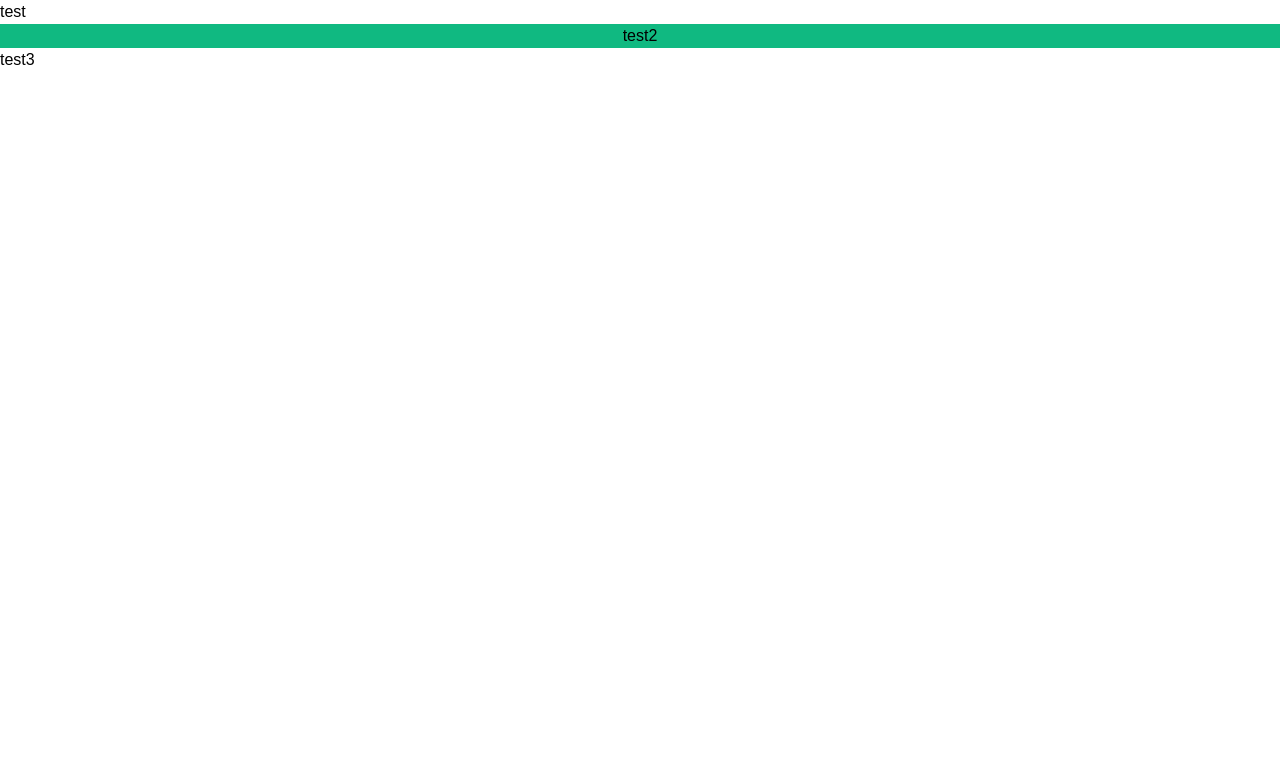
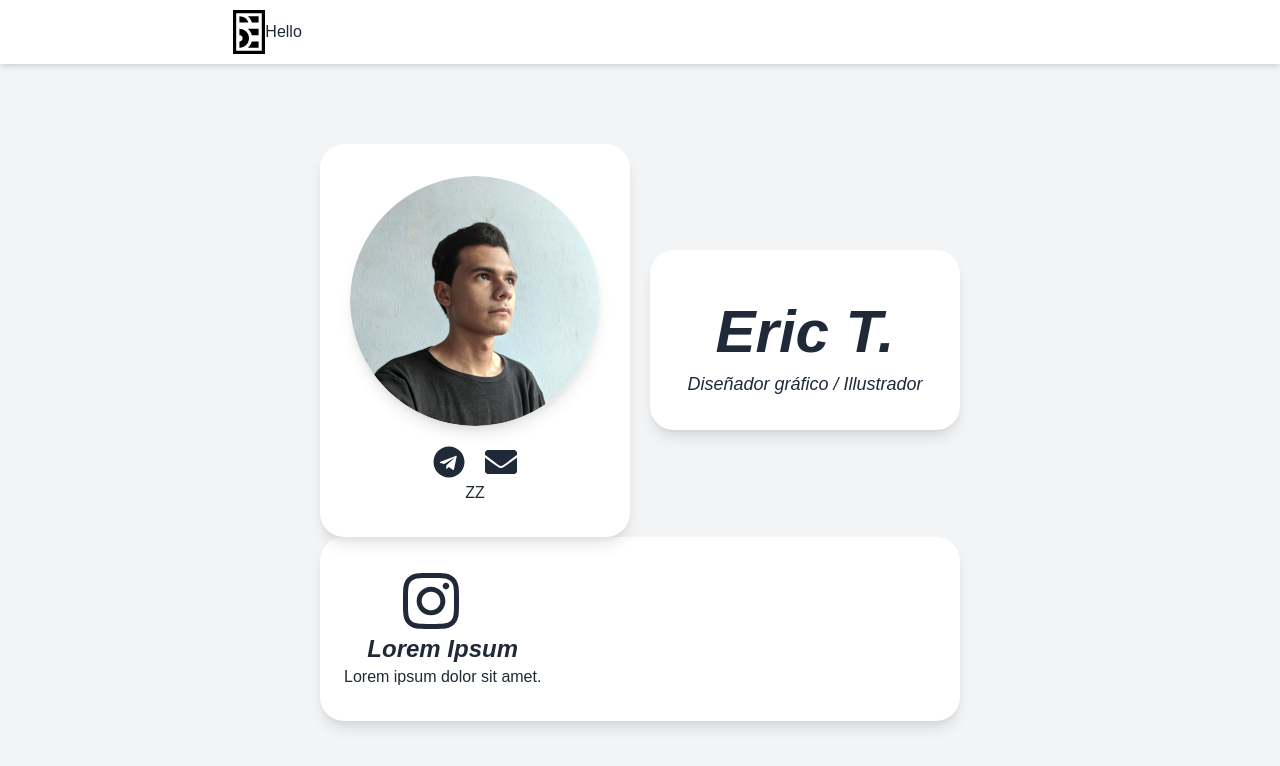
Before and after one commit to SimplyEr1c/simplyer1cportfolio, a React (Create React App) app: page / in a window 1280 px wide. Shown: the top 766 px of the page. Built offline with nearby package versions, Linux system fonts and the light colour scheme.

Commit message:
Mayor Overhaul in progress...

```diff
--- a/public/index.html
+++ b/public/index.html
@@ -1,5 +1,5 @@
 <!DOCTYPE html>
-<html lang="en">
+<html lang="es">
   <head>
     <meta charset="utf-8" />
     <link rel="icon" href="%PUBLIC_URL%/favicon.ico" />
--- a/src/App.js
+++ b/src/App.js
@@ -1,5 +1,4 @@
 
-import Buttons from './components/buttons'
 import Me from './components/me'
 import Navbar from "./components/navbar"
 import './app.css'
@@ -8,10 +7,9 @@ import './app.css'
 
 function App() {
   return (
-    <div className="App">
-      <Navbar />
-      <Me />
-      <Buttons />
+    <div className="App h-screen flex flex-col justify-between bg-gray-100 dark:bg-gray-800 text-gray-800 dark:text-white">
+        <Navbar />
+        <Me />
     </div>
   );
 }
--- /dev/null
+++ b/src/components/button.js
@@ -0,0 +1,25 @@
+import React from 'react';
+import { FontAwesomeIcon } from "@fortawesome/react-fontawesome";
+import {
+    faArtstation,
+    faInstagram,
+    faBehance,
+} from "@fortawesome/free-brands-svg-icons";
+
+
+function Button({title, link, faIcon, description }) {
+    return (
+            <div className="bg-white dark:bg-gray-900 py-8 rounded-3xl shadow-lg flex items-center text-center">
+                <a href="#" className="">
+                <FontAwesomeIcon icon={faInstagram} size="4x" />
+                <div className="ml-6">
+                    <h1 className="text-2xl font-bold italic">Lorem Ipsum</h1>
+                    <p>Lorem ipsum dolor sit amet.</p>
+                </div>
+            </a>
+            </div>
+
+    )
+}
+
+export default Button;
--- a/src/components/buttons.js
+++ b/src/components/buttons.js
@@ -5,24 +5,32 @@ import {
     faInstagram,
     faBehance,
 } from "@fortawesome/free-brands-svg-icons";
+import Button from "./button"
+
+const buttonsData = [
+    {
+        id: 1,
+        title: "Artstation",
+        link: "https://simplyer1c.artstation.com",
+        faIcon: "faArtstation",
+        description: "3D Art"
+    },
+
+    {
+        id: 2,
+        title: "Instagram",
+        link: "https://instagram.com/simplyer1c_art",
+        faIcon: "faInstagram",
+        description: "Brands, Drawings"
+    },
+];
 
 function Buttons() {
     return (
-        <h3>test3</h3>
-        // <div className="d-grid gap-3 d-sm-flex justify-content-sm-center animate__animated animate__fadeInUp animate__delay-2s">
-        //     <a href="https://simplyer1c.artstation.com" type="button" className="btn artstation btn-lg px-3 mx-sm-3 ">
-        //         <FontAwesomeIcon icon={faArtstation} size="2x" color="black" />
-        //         <div>3D Art</div>
-        //     </a>
-        //     <a href="https://www.instagram.com/simplyer1c_art/" type="button" className="btn insta btn-lg px-3 mx-sm-3 ">
-        //         <FontAwesomeIcon icon={faInstagram} size="2x" color="black" />
-        //         <div>Brands, 2D/3D</div>
-        //     </a>
-        //     <button href="" type="button" disabled className="btn behance btn-lg px-3 mx-sm-3">
-        //         <FontAwesomeIcon icon={faBehance} size="2x" color="black" />
-        //         <div>Soon.</div>
-        //     </button>
-        // </div>
+      <h1>
+          hi
+      </h1>
+
     )
 }
 
--- a/src/components/me.js
+++ b/src/components/me.js
@@ -1,21 +1,40 @@
 import React from 'react';
+import Buttons from './buttons'
+
 import er1mg from "../assets/Eric.png"
+import { FontAwesomeIcon } from "@fortawesome/react-fontawesome";
+import {
+  faEnvelope
+} from "@fortawesome/free-solid-svg-icons";
+import {
+  faTelegram,
+} from "@fortawesome/free-brands-svg-icons";
+import Button from './button';
+
 
 function Me(params) {
   return (
-    <h2 className="text-center bg-green-500">test2</h2>
-    // <div className=" my-5 text-center">
-    //   <img src={er1mg} height="250" alt="Er1c" className="d-block mx-auto mb-4 animate__animated animate__fadeInDown" />
-    //   <div className=" animate__animated animate__fadeInUp animate__delay-1s ">
-    //     <h3 className="display-3 fw-bold">Eric T.</h3>
-    //     <h6>AKA's SimplyEr1c</h6>
-    //     <div className="col-lg-6 mx-auto">
-    //       <p className="lead mb-4">Diseñador gráfico / Illustrador</p>
-    //     </div>
-    //   </div>
+    <div className="container w-1/2 m-auto h-auto">
+      <div className="grid gap-5 grid-cols-1 sm:grid-cols-2 text-center items-center">
 
-    // </div>
+        <div className="items-center py-8 rounded-3xl bg-white dark:bg-gray-900 shadow-lg">
+          <img src={er1mg} height="250" alt="Er1c" className="inline shadow-lg rounded-full " />
+          <div className="mt-5">
+            <a href="https://t.me/SimplyEr1c"> <FontAwesomeIcon icon={faTelegram} size="2x" className="mx-2 hover:text-blue-400 " /></a>
+            <a href="mailto:EricJTA@tuta.io"> <FontAwesomeIcon icon={faEnvelope} size="2x" className="mx-2" /></a>
+          </div>ZZ
+        </div>
+
+        <div className="items-center py-8 rounded-3xl bg-white dark:bg-gray-900 shadow-lg">
+          <h3 className="inline-block text-4xl sm:text-6xl font-bold italic mt-5 rounded-xl m-2">Eric T.</h3>
+          <p className="inline-block text-base sm:text-lg italic">Diseñador gráfico / Illustrador</p>
+        </div>
+
+      </div>
+
+      <Button />
+    </div>
   )
 }
 
-export default Me
+export default Me;
--- a/src/components/navbar.js
+++ b/src/components/navbar.js
@@ -1,43 +1,21 @@
 import React from 'react';
+import logoDark from '../assets/LogoDark.svg';
 import logo from '../assets/Logo.svg';
 
-import { FontAwesomeIcon } from "@fortawesome/react-fontawesome";
-import {
-    faEnvelope
-} from "@fortawesome/free-solid-svg-icons";
-import {
-    faTelegram,
-} from "@fortawesome/free-brands-svg-icons";
 
 function Navbar() {
     return (
-        <h1>test</h1>
-        // <nav className="navbar navbar-expand navbar-dark">
-        //     <div className="container">
-        //         <img src={logo} className="navbar-brand" alt="SE" height="64px" />
-        //         <button className="navbar-toggler" type="button" data-bs-toggle="collapse" data-bs-target="navbar"
-        //             aria-controls="navbar" aria-expanded="false" aria-label="Toggle navigation">
-        //             <span class="navbar-toggler-icon"></span>
-        //         </button>
-
-        //         <div className="collapse navbar-collapse" id="navbar">
-        //             <ul className="navbar-nav ms-auto mb-2 mb-lg-0">
-        //                 <li className="nav-item me-4">
-        //                     <a className="nav-link" href="https://t.me/SimplyEr1c">
-        //                         <FontAwesomeIcon icon={faTelegram} size="2x" color="black" />
-        //                     </a>
-        //                 </li>
-        //                 <li className="nav-item">
-        //                     <a className="nav-link" href="mailto:EricJTA@tuta.io">
-        //                         <FontAwesomeIcon icon={faEnvelope} size="2x" color="black" />
-        //                     </a>
-        //                 </li>
-        //             </ul>
-        //         </div>
-        //     </div>
-        // </nav>
+        <nav className="bg-white h-16 flex items-center shadow-md">
+            <div className="container px-5 mx-auto sm:w-4/6">
+                <div className="relative flex items-center justify-between h-16">
+                    <div className="flex items-center">
+                        <img src={logo} className=" block w-8" alt="Logo" />
+                        <h1>Hello</h1>
+                    </div>
+                </div>
+            </div>
+        </nav>
     );
-
 }
 
 export default Navbar
--- a/src/index.js
+++ b/src/index.js
@@ -2,7 +2,6 @@ import React from 'react';
 import ReactDOM from 'react-dom';
 import App from './App';
 import './index.css';
-import '../node_modules/animate.css/animate.min.css'
 
 ReactDOM.render(
   <React.StrictMode>
--- a/tailwind.config.js
+++ b/tailwind.config.js
@@ -1,6 +1,6 @@
 module.exports = {
   purge: ['./src/**/*.{js,jsx,ts,tsx}', './public/index.html'],
-  darkMode: false, // or 'media' or 'class'
+  darkMode: 'media', // or 'media' or 'class'
   theme: {
     extend: {},
   },
```
Also changed, not shown: public/manifest.json.
